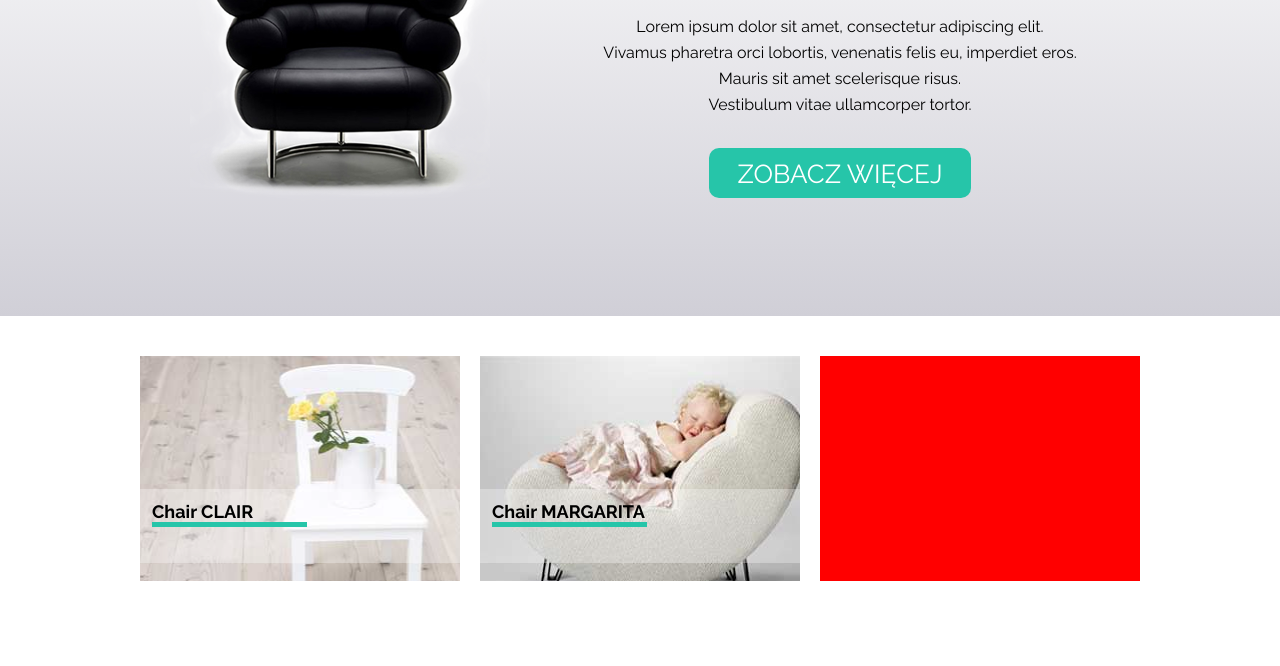
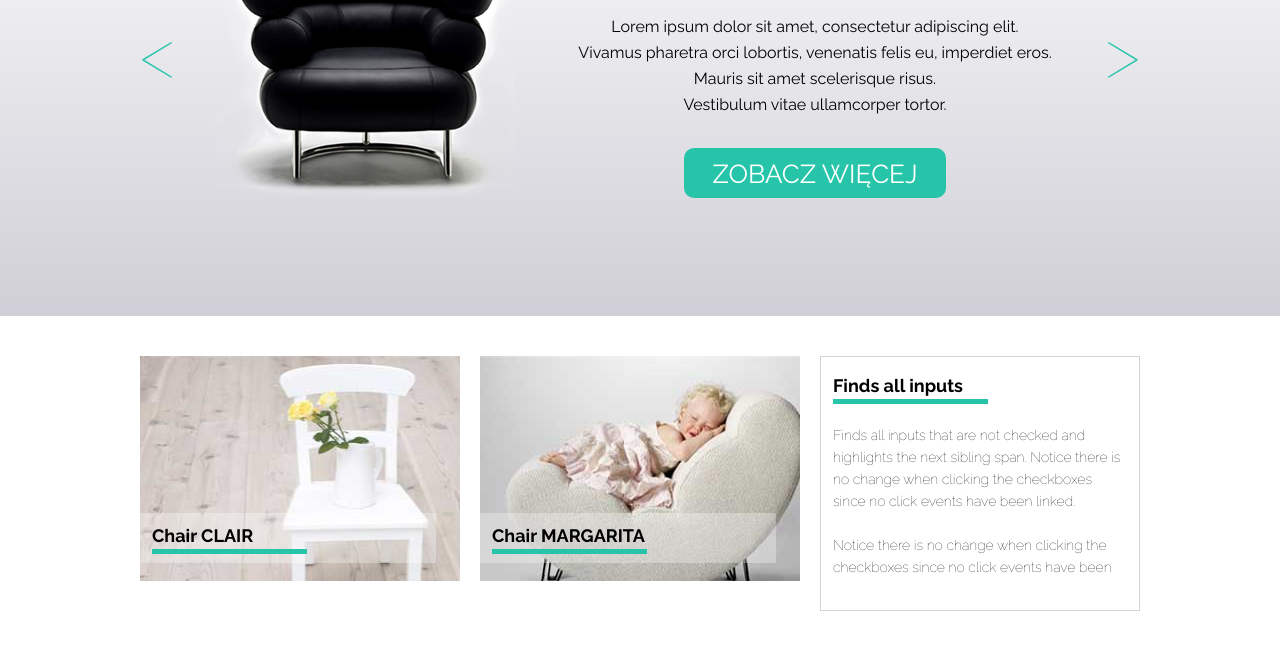
Before and after one commit to magzelek/Sit_on_chair_WARSZTAT_magzelek, a plain HTML site: page index.html in a window 1280 px wide. Shown: the part 228-894 px from the top of the page. Drawn offline with Linux system fonts and the light colour scheme.

Commit message:
skonczony header i 2 sekcje

```diff
--- a/css/style.css
+++ b/css/style.css
@@ -4,7 +4,7 @@
   padding: 0;
   margin: 0;
   font-family: 'Raleway', sans-serif;
-  box-sizing: content-box;
+  box-sizing: border-box;
 }
 
 .container {
@@ -69,8 +69,25 @@ nav ul li {
   background: linear-gradient(#FFFFFF, #d0cfd7);
 }
 
+.moveLeft, .moveRight {
+  width: 5%;
+  height: 504px;
+  float: left;
+  color: #26c5a9;
+  font-size: 70px;
+  font-weight: 100;
+  text-align: left;
+  box-sizing: border-box;
+  padding-top: 200px;
+}
+
+.moveRight {
+  float: right;
+  text-align: right;
+}
+
 .productPhoto {
-  width: 40%;
+  width: 35%;
   height: 504px;
   float: left;
   background-image: url("../images/black_chair.png");
@@ -80,7 +97,7 @@ nav ul li {
 }
 
 .mainCopyButton {
-  width: 60%;
+  width: 55%;
   float: right;
   margin-top: 125px;
 }
@@ -136,7 +153,6 @@ nav ul li {
 .box1, .box2, .boxText {
   width: 320px;
   height: 225px;
-  background-color: red;
   display: inline-block;
   float: left;
   position: relative;
@@ -153,7 +169,21 @@ nav ul li {
 }
 
 .boxText {
+  box-sizing: border-box;
   float: right;
+  height: 255px;
+  border: 1px solid lightGray;
+  padding: 18px 12px 12px 12px;
+  margin: 0;
+  font-size: 18px;
+  font-weight: 700;
+}
+
+.boxText p {
+  font-size: 14px;
+  font-weight: 100;
+  line-height: 22px;
+  margin-top: 20px;
 }
 
 .boxTitleContainer {
@@ -172,4 +202,5 @@ hr {
   width: 155px;
   background-color: #26c5a9;
   border: none;
+  margin-top: 3px;
 }
--- a/index.html
+++ b/index.html
@@ -25,7 +25,9 @@
 
   <section id="slider">
     <div class="container row">
+      <div class="moveLeft">&lt;</div>
       <div class="productPhoto"></div>
+      <div class="moveRight">&gt;</div>
       <div class="mainCopyButton">
         <div class="claim row">
           sit <span>on</span> our <span>chair</span>
@@ -55,7 +57,12 @@
         </div>
       </div>
       <div class="boxText">
-
+        Finds all inputs</br>
+        <hr>
+        <p>
+          Finds all inputs that are not checked and highlights the next sibling span. Notice there is no change when clicking the checkboxes since no click events have been linked.</br></br>
+          Notice there is no change when clicking the checkboxes since no click events have been
+        </p>
       </div>
     </div>
   </section>
```
